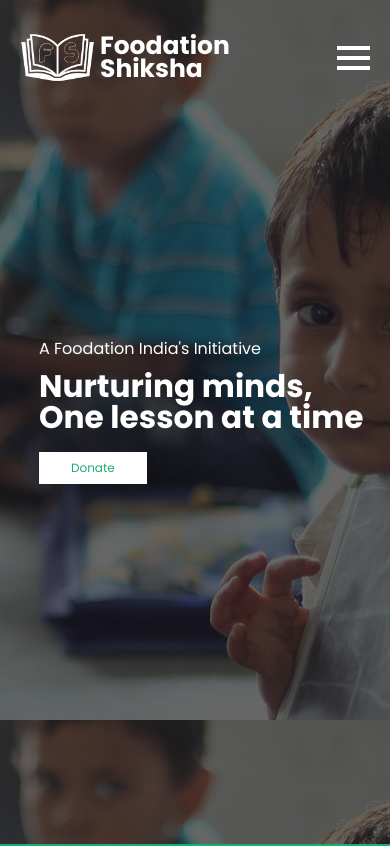
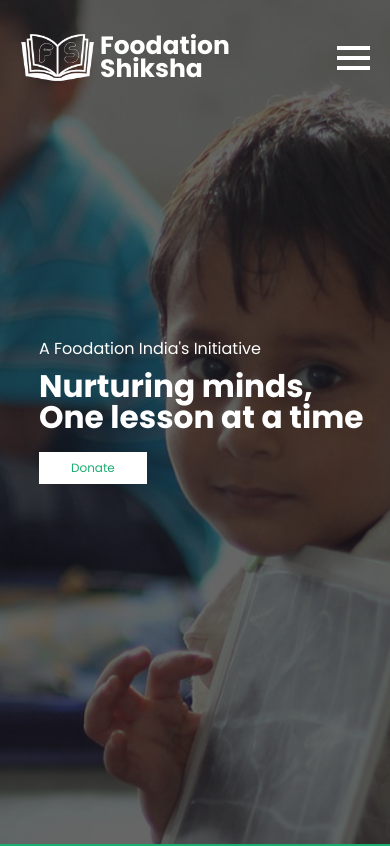
Before and after one commit to ar-yan-pandey/foodation-shiksha, a plain HTML site: page index.html in a window 390 px wide. Shown: the top 846 px of the page. Drawn offline with Linux system fonts and the light colour scheme.

Commit message:
Update phonestyle.css

```diff
--- a/phonestyle.css
+++ b/phonestyle.css
@@ -150,7 +150,8 @@
     }
 
     .home{
-        background-position-x: -800px;
+        background-position-x: -1100px;
+        background-size: cover;
     }
 
     footer{
```
